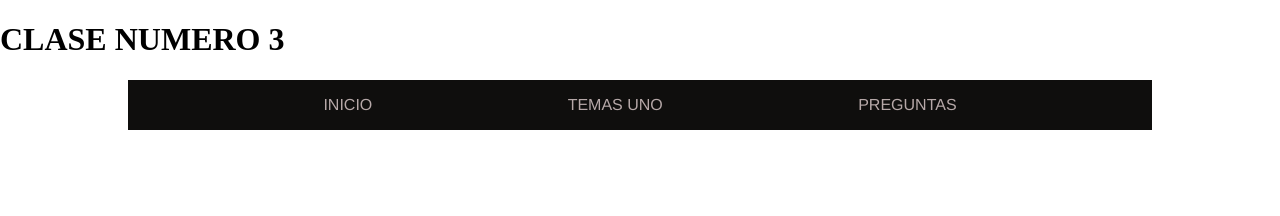
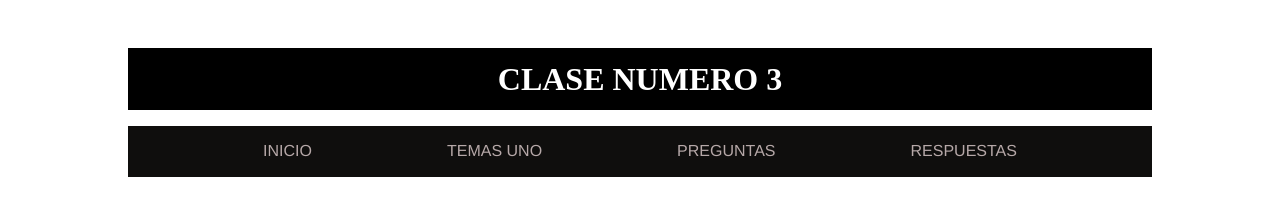
Before and after one commit to nicolasmarin99/clase-numero-3, a plain HTML site: page index.html in a window 1280 px wide. Drawn offline with Linux system fonts and the light colour scheme.

Commit message:
titulo listo

```diff
--- a/assets/css/estilosindex.css
+++ b/assets/css/estilosindex.css
@@ -1,3 +1,17 @@
+
+header h1{
+    background-color: black;
+    color: white;
+    text-align: center;
+    max-width: 80%;
+    margin: 0 auto;
+    margin-top: 3rem;
+    padding-top: .8rem;
+    padding-bottom: .8rem;
+
+}
+
+
 nav ul{
     display: flex;
     justify-content: row;
--- a/index.html
+++ b/index.html
@@ -18,6 +18,7 @@
             <li>inicio</li>
             <li>temas uno</li>
             <li>preguntas</li>
+            <li>respuestas</li>
         </ul>
     </nav>
 
```
